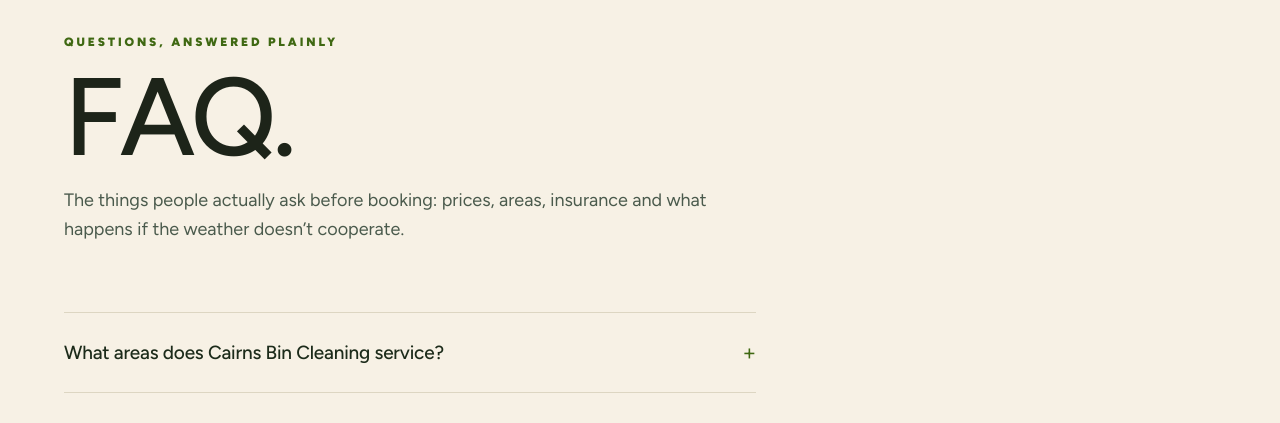
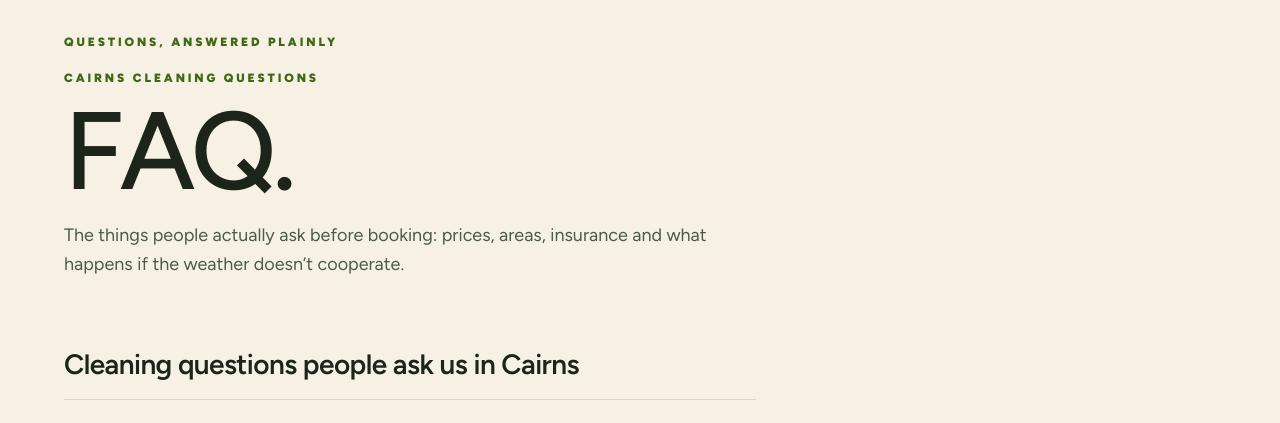
Before and after one commit to CairnsBinCleaning/CBC, a Next.js app: page /faq in a window 1280 px wide. Shown: the part 184-607 px from the top of the page. Built offline with nearby package versions, Linux system fonts and the light colour scheme; no server answers.

Commit message:
Update page.tsx

```diff
--- a/app/faq/page.tsx
+++ b/app/faq/page.tsx
@@ -8,7 +8,7 @@ import SiteFooter from "../../components/SiteFooter";
 export const metadata: Metadata = {
   title: "Cleaning Questions Answered | Cairns Bin Cleaning FAQ",
   description:
-    "Cairns prices for driveways, roofs, house washing, gutters, windows, solar and bins, one price in every suburb, areas, cancellations and insurance, answered plainly.",
+    "Cairns cleaning prices for driveways, roofs, houses, gutters, windows, solar and bins, plus areas, cancellations and insurance, answered plainly.",
   alternates: { canonical: "/faq" },
 };
 
@@ -151,7 +151,9 @@ export default function FAQ() {
 
       <section className="legalHead">
         <p className="eyebrow dark">QUESTIONS, ANSWERED PLAINLY</p>
-        <h1>FAQ.</h1>
+        <h1>
+          <span className="eyebrow h1-kicker">Cairns cleaning questions</span> FAQ.
+        </h1>
         <p>
           The things people actually ask before booking: prices, areas,
           insurance and what happens if the weather doesn’t cooperate.
@@ -159,6 +161,7 @@ export default function FAQ() {
       </section>
 
       <section className="faq-list">
+        <h2 className="faq-list-head">Cleaning questions people ask us in Cairns</h2>
         {faqs.map((item) => (
           <details key={item.q} className="faq-item" id={item.id}>
             <summary>{item.q}</summary>
```
